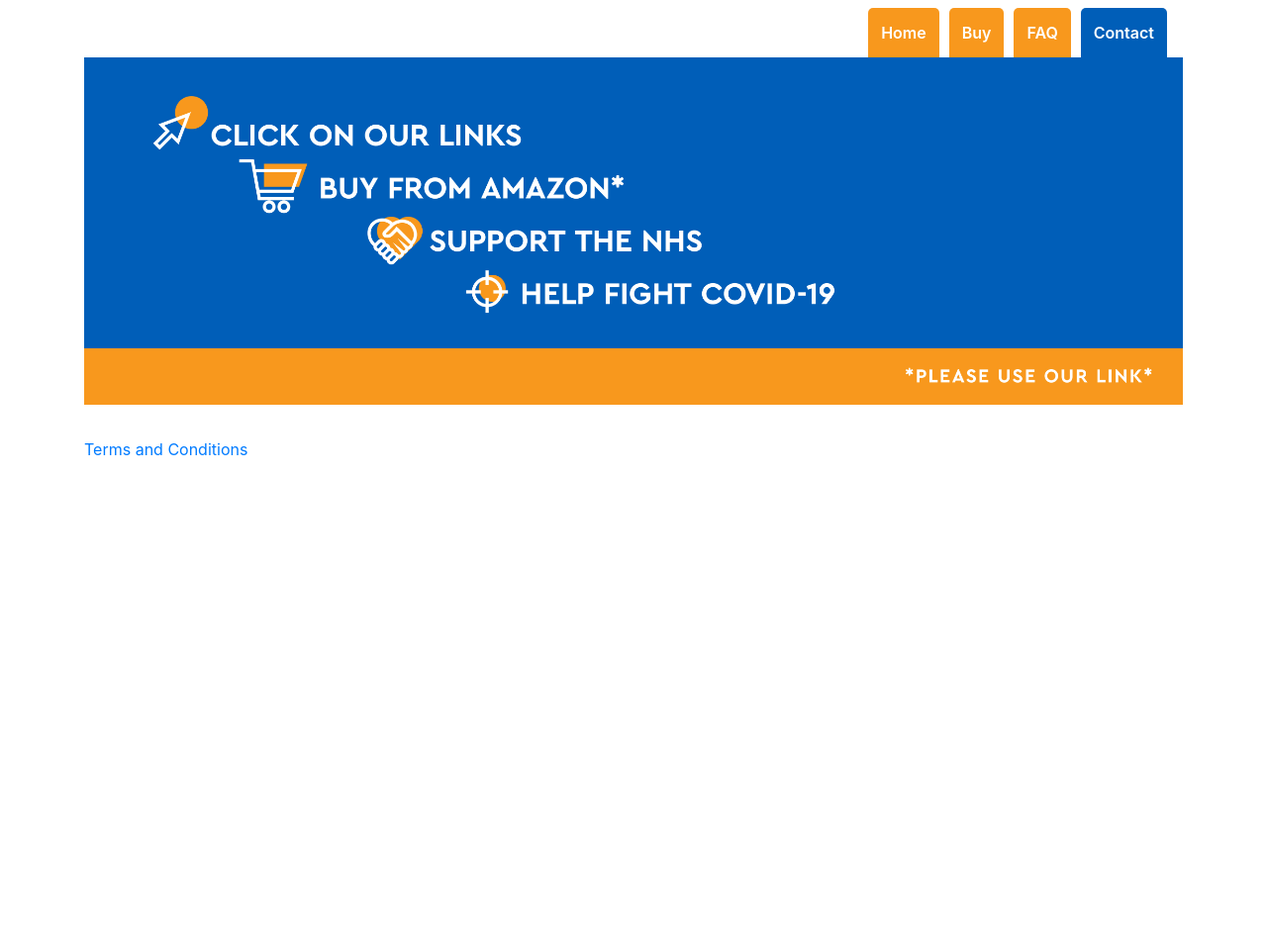
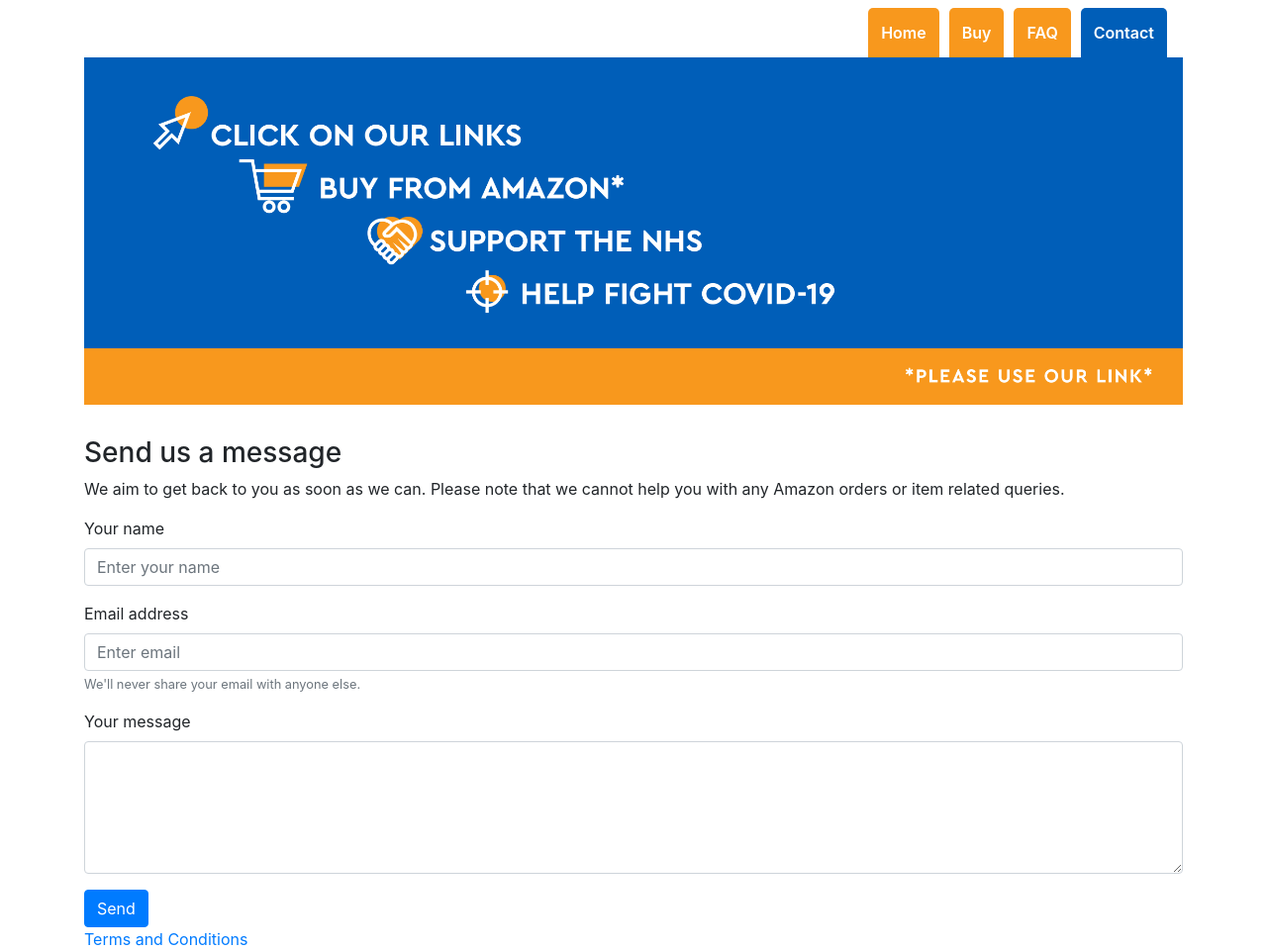
Before and after one commit to helpfightcovid19uk/helpfightcovid19uk, a Jekyll site: the page built from contact.md, in a window 1280 px wide. Shown: the whole page at 99% size. Built offline with Jekyll 4.4.1, drawn with Linux system fonts in a browser that asks for light colours; nearby versions of some CDN libraries; before the commit the page ends 900 px from its top, so only the background shows below that.

Commit message:
Added captcha and contact form

```diff
--- a/contact.md
+++ b/contact.md
@@ -2,3 +2,24 @@
 layout: default
 title: Contact
 ---
+
+### Send us a message
+
+We aim to get back to you as soon as we can. Please note that we cannot help you with any Amazon orders or item related queries.
+
+<form id="contact-form" method="POST" action="https://a39f2132.eu-gb.apigw.appdomain.cloud/captcha-validate">
+  <div class="form-group">
+    <label for="contactName">Your name</label>
+    <input type="text" name="name" class="form-control" id="contactName" placeholder="Enter your name">
+  </div>
+  <div class="form-group">
+    <label for="contactEmail">Email address</label>
+    <input type="email" name="email" class="form-control" id="contactEmail" aria-describedby="emailHelp" placeholder="Enter email">
+    <small id="emailHelp" class="form-text text-muted">We'll never share your email with anyone else.</small>
+  </div>
+  <div class="form-group">
+    <label for="contactMessage">Your message</label>
+    <textarea class="form-control" name="message" id="contactMessage" rows="5"></textarea>
+  </div>
+  <button class="btn btn-primary g-recaptcha" data-sitekey="6LdPLuUUAAAAAOjPbeRqYUkWAkJOvoddbqm3zPjI" data-callback="contactSubmit">Send</button>
+</form>
```
Also changed, not shown: _includes/header.html (+8 -0 lines).
